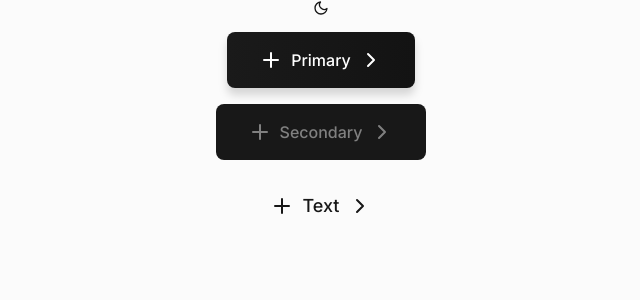
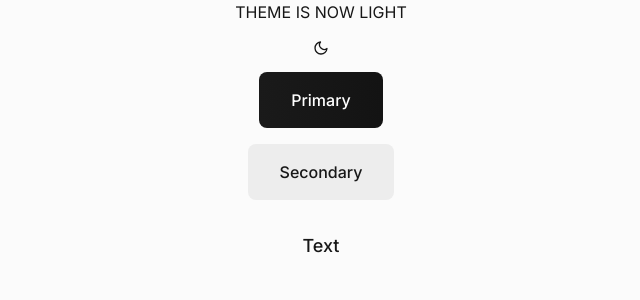
Before and after one commit to Re9iNee/2025-Portfolio, a Next.js app: page / in a window 1280 px wide. Shown: the top 300 px of the page, without its empty margins (319-959 px from the left). Built offline with nearby package versions, Linux system fonts and the light colour scheme.

Commit message:
Buttons - complete

```diff
--- a/src/app/ThemeSwitch.tsx
+++ b/src/app/ThemeSwitch.tsx
@@ -25,10 +25,20 @@ export default function ThemeSwitch() {
     );
 
   if (resolvedTheme === "dark") {
-    return <FiSun onClick={() => setTheme("light")} />;
+    return (
+      <>
+        THEME IS NOW DARK
+        <FiSun onClick={() => setTheme("light")} />
+      </>
+    );
   }
 
   if (resolvedTheme === "light") {
-    return <FiMoon onClick={() => setTheme("dark")} />;
+    return (
+      <>
+        THEME IS NOW LIGHT
+        <FiMoon onClick={() => setTheme("dark")} />
+      </>
+    );
   }
 }
--- a/src/app/page.tsx
+++ b/src/app/page.tsx
@@ -1,4 +1,4 @@
-import { Button } from "@/components/Button";
+import { Button } from "@/components/ui/Button";
 import ThemeSwitch from "./ThemeSwitch";
 
 export default function Home() {
--- a/src/components/Button.tsx
+++ b/src/components/ui/Button.tsx
@@ -1,22 +1,14 @@
-import { ChevronRight, PlusIcon } from "lucide-react";
+import { cn } from "@/lib/utils";
+import { cva, VariantProps } from "class-variance-authority";
 import { ReactNode } from "react";
-
-type Props = {
-  children: ReactNode;
-  mode?: "dark" | "light";
-  variant?: "primary" | "secondary" | "text";
-};
-
-import { cn } from "@/lib/utils"; // A utility function to merge classNames
-import { cva, VariantProps } from "class-variance-authority";
 
 const buttonVariants = cva(
   "inline-flex rounded-lg font-medium transition-all items-center px-8 py-4 font-inter font-medium gap-2",
   {
     variants: {
       variant: {
-        primary: "drop-shadow-button bg-dark-gradient text-white",
-        secondary: "bg-onyx text-gray-dark dark:bg-faint-white",
+        primary: "dark:drop-shadow-button bg-dark-gradient text-white",
+        secondary: "bg-white-faint text-onyx dark:text-gray-dark dark:bg-onyx ",
         text: "",
       },
     },
@@ -28,9 +20,14 @@ const buttonVariants = cva(
 
 interface ButtonProps
   extends React.ButtonHTMLAttributes<HTMLButtonElement>,
-    VariantProps<typeof buttonVariants> {}
+    VariantProps<typeof buttonVariants> {
+  icon?: ReactNode;
+  suffix?: ReactNode;
+}
 
 export const Button: React.FC<ButtonProps> = ({
+  icon,
+  suffix,
   variant,
   children,
   className,
@@ -41,9 +38,9 @@ export const Button: React.FC<ButtonProps> = ({
       className={cn("text-18", buttonVariants({ variant }), className)}
       {...props}
     >
-      <PlusIcon />
+      {icon}
       {children}
-      <ChevronRight />
+      {suffix}
     </button>
   );
 };
--- a/tsconfig.json
+++ b/tsconfig.json
@@ -2,6 +2,7 @@
   "compilerOptions": {
     "target": "ES2017",
     "lib": ["dom", "dom.iterable", "esnext"],
+    "noUnusedLocals": true,
     "allowJs": true,
     "skipLibCheck": true,
     "strict": true,
```
